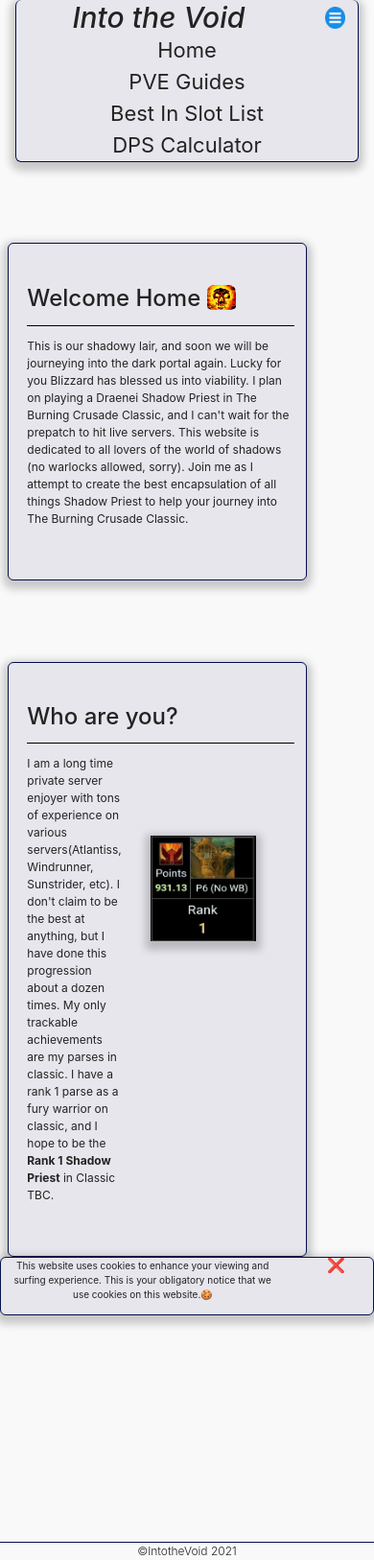
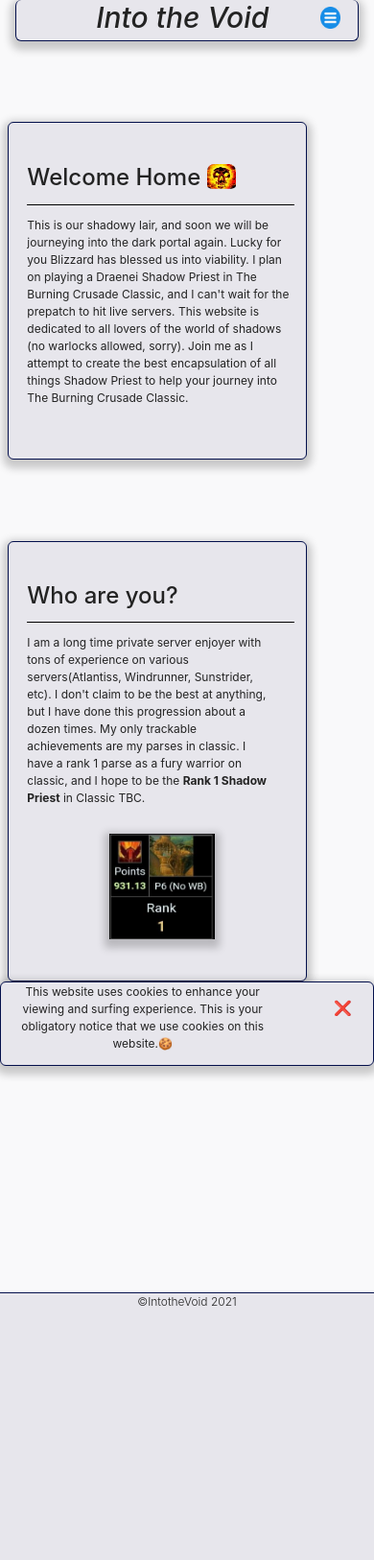
Before and after one commit to codyhinz/intoTheVoid, a PHP site: page / in a window 390 px wide. Shown: the whole page at 96% size. After the commit the page ends 1361 px from the top, so only its background shows below. Run offline with PHP 8.4, Linux system fonts and the light colour scheme.

Commit message:
Mobile responsive and working JS

```diff
--- a/index.php
+++ b/index.php
@@ -11,10 +11,10 @@
     <div class="introduction col-xl-5 col-lg-11 col-md-11 col-sm-11">
         <h2>Who are you?</h2><hr/>
         <div class="row">
-            <div class="col-xl-9 col-lg-9 col-md-9 col-sm-7 col-5">
+            <div class="col-xl-9 col-lg-9 col-md-9 col-sm-11 col-11">
                 <p>I am a long time private server enjoyer with tons of experience on various servers(Atlantiss, Windrunner, Sunstrider, etc). I don't claim to be the best at anything, but I have done this progression about a dozen times. My only trackable achievements are my parses in classic. I have a rank 1 parse as a fury warrior on classic, and I hope to be the <span class="font-weight-bold">Rank 1 Shadow Priest</span> in Classic TBC.</p>
             </div>
-            <div class="col-xl-2 col-lg-2 col-md-2 col-sm-4 col-6">
+            <div class="col-xl-2 col-lg-2 col-md-2 col-sm-11 col-11">
                 <img src="./view/rank1.jpg" width="110" height="110" alt="Rank 1 Parse" class="parseicon">
             </div>
         </div>
--- a/model/functions.js
+++ b/model/functions.js
@@ -12,22 +12,28 @@ function setTheme(themeName) {
   localStorage.setItem('theme', themeName);
   document.documentElement.className = themeName;
 }
-
 // function to toggle between light and dark theme
 function toggleTheme() {
-    if (localStorage.getItem('theme') === 'theme-dark') {
+  if (localStorage.getItem('theme') === 'theme-dark'){
       setTheme('theme-light');
   } else {
       setTheme('theme-dark');
   }
 }
-// Initializes the slider based on theme
+// Immediately invoked function to set the theme on initial load
 (function () {
   if (localStorage.getItem('theme') === 'theme-dark') {
       setTheme('theme-dark');
-      document.getElementById('slider').checked = false;
   } else {
       setTheme('theme-light');
-      document.getElementById('slider').checked = true;
   }
 })();
+
+function nav() {
+  var y = document.getElementById("navmenu");
+  if (y.style.display === "none") {
+    y.style.display = "block";
+  } else {
+    y.style.display = "none";
+  }
+}
--- a/view/header.php
+++ b/view/header.php
@@ -49,10 +49,10 @@
             <h1 class="col-8">Into the Void</h1>
             <div class="col-2 align-items-end"><button class="btn" onclick="nav()"><img src="./view/hamburger.png" width="21" height="23" class="hamburgericon"></button></div>
         </div>
-        <div class="container-fluid">
-            <div class="row justify-content-center">Home</div>
-            <div class="row justify-content-center">PVE Guides</div>
-            <div class="row justify-content-center">Best In Slot List</div>
-            <div class="row justify-content-center">DPS Calculator</div>
+        <div class="container-fluid" id="navmenu" style="display: none;">
+            <a href="#"><div class="row justify-content-center topnav">Home</div></a>
+            <a href="#"><div class="row justify-content-center midnav">PVE Guides</div></a>
+            <a href="#"><div class="row justify-content-center midnav">Best In Slot List</div></a>
+            <a href="#"><div class="row justify-content-center bottomnav">DPS Calculator</div></a>
         </div>
     </div>
--- a/view/style.css
+++ b/view/style.css
@@ -191,7 +191,7 @@ input:checked + .slider:before {
 }
 
 #xicon {
-    bottom: 10vh;
+    bottom: 9vh;
     right: 1vw;
     font-size: 22px;
 }
@@ -201,8 +201,41 @@ input:checked + .slider:before {
 }
 
 h1 {
-    margin: 0 auto;
     font-style: italic;
+    margin-left: 14vw;
+}
+
+footer {
+    background-color: var(--bg-secondary-color);
+}
+
+.topnav {
+    border-top: 1px var(--bg-tertiary-color) solid;
+    border-bottom: 1px var(--bg-tertiary-color) solid;
+    color: var(--text-primary-color);
+}
+
+.midnav {
+    border-bottom: 1px var(--bg-tertiary-color) solid;
+    color: var(--text-primary-color);
+}
+
+.bottomnav{
+    color: var(--text-primary-color);
+}
+
+.topnav a, .midnav a, .bottomnav a {
+    text-decoration: none;
+    color: var(--text-primary-color);
+}
+
+@media screen and (max-width: 1200px) {
+    .parseicon {
+        margin-top: 0;
+    }
+    .introduction {
+        margin: 10vh 2vw 0 2vw;
+    }
 }
 
 @media screen and (max-width: 1006px) {
@@ -210,23 +243,13 @@ h1 {
       font-size: 12px;
     }
     #xicon {
-      right: 4vw;
-      bottom: 10vh;
+      right: 2vw;
+      bottom: 8vh;
     }
     .cookiespopup {
         font-size: 16px;
     }
   }
-
-@media screen and (max-width: 469px) {
-    .cookiespopup {
-        font-size: 10px;
-    }
-    #xicon {
-        right: 10vw;
-        bottom: 8vh;
-    }
-}
 
 @media screen and (max-width: 887px) {
     .navrow {
@@ -251,18 +274,29 @@ h1 {
     }
   }
 
-
-@media screen and (max-width: 1200px) {
+@media screen and (max-width: 767px) {
+    #xicon {
+        right: 4vw;
+        bottom: 10vh;
+    }
     .parseicon {
-        margin-top: 0;
-    }
-    .introduction {
-        margin: 10vh 2vw 0 2vw;
+        margin: 2vh 0 0 22vw;
     }
 }
 
 @media screen and (max-width: 530px) {
-    .parseicon {
-        margin-top: 10vh;
+    #xicon {
+        right: 7vw;
+        bottom: 9vh;
     }
 }
+
+@media screen and (max-width: 469px) {
+    .cookiespopup {
+        font-size: 12px;
+    }
+    #xicon {
+        right: 8vw;
+        bottom: 9vh;
+    }
+}
```
Lines whose indentation alone changed are shown as unchanged.
